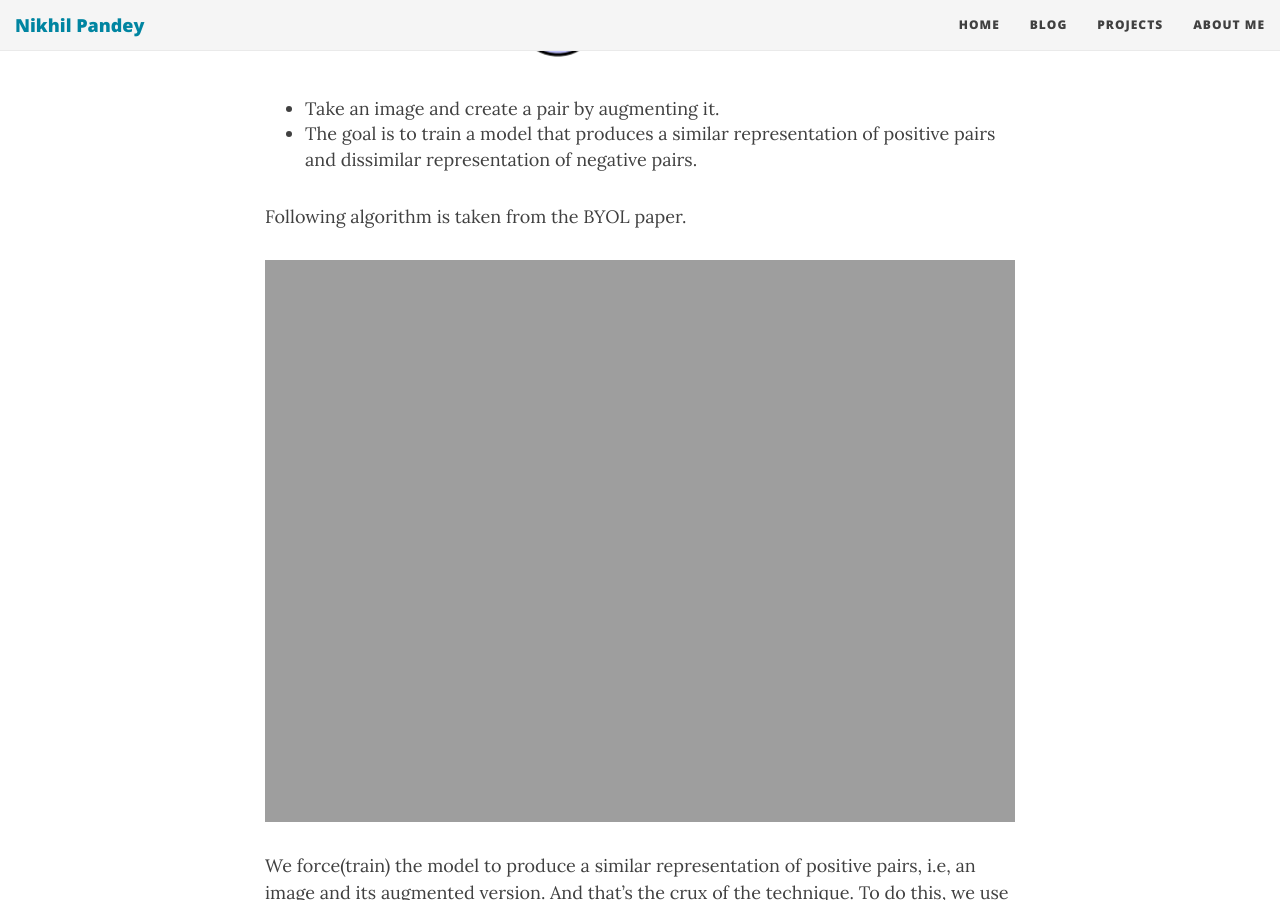
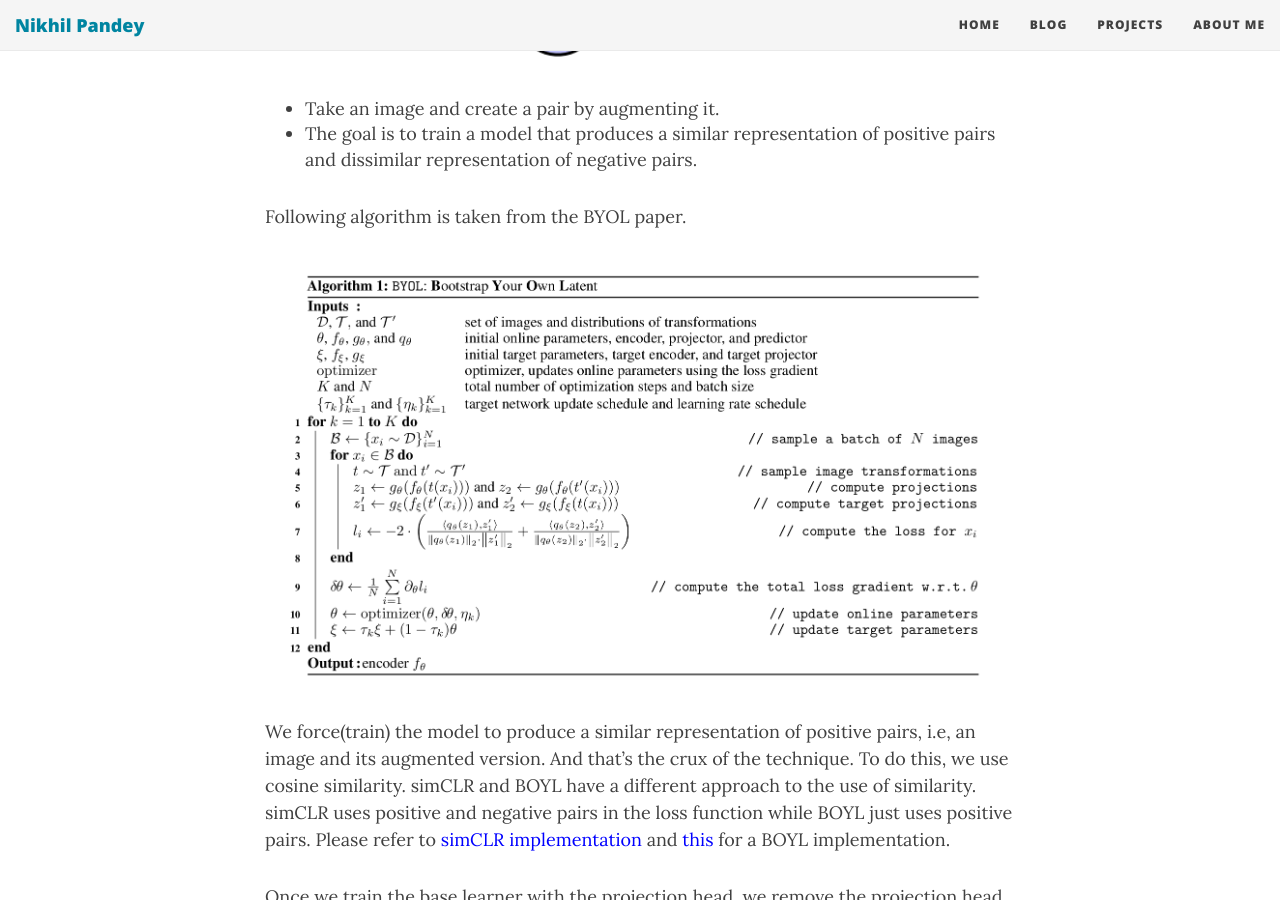
Before and after one commit to notenail/notenail.github.io, a Jekyll site: the page built from _posts/2021-5-20-taup.md, in a window 1280 px wide and 900 px high, scrolled down 2803 px. Built offline with Jekyll 4.4.1, drawn with Linux system fonts in a browser that asks for light colours; nearby versions of some CDN libraries; comment, search, counter and statistics services are not loaded.

```diff
--- a/_posts/2021-5-20-taup.md
+++ b/_posts/2021-5-20-taup.md
@@ -54,7 +54,7 @@
 
 Following algorithm is taken from the BYOL paper.
 
-<img src="{{ site.url }}/img/projects/taup/byol.png" width="100%" hight="100%">
+<img src="{{ site.url }}/img/projects/taup/boyl.png" width="100%" hight="100%">
 
 
 We force(train) the model to produce a similar representation of positive pairs, i.e, an image and its augmented version. And that’s the crux of the technique. To do this, we use cosine similarity. simCLR and BOYL have a different approach to the use of similarity. simCLR uses positive and negative pairs in the loss function while BOYL just uses positive pairs. Please refer to <a href="https://github.com/nikheelpandey/TAUP-PyTorch" target="_blank" rel="noopener noreferrer" style="color:blue"> simCLR implementation</a> and <a href="https://github.com/nikheelpandey/BYOL-PyTorch" target="_blank" rel="noopener noreferrer" style="color:blue"> this</a> for a BOYL implementation.
```
